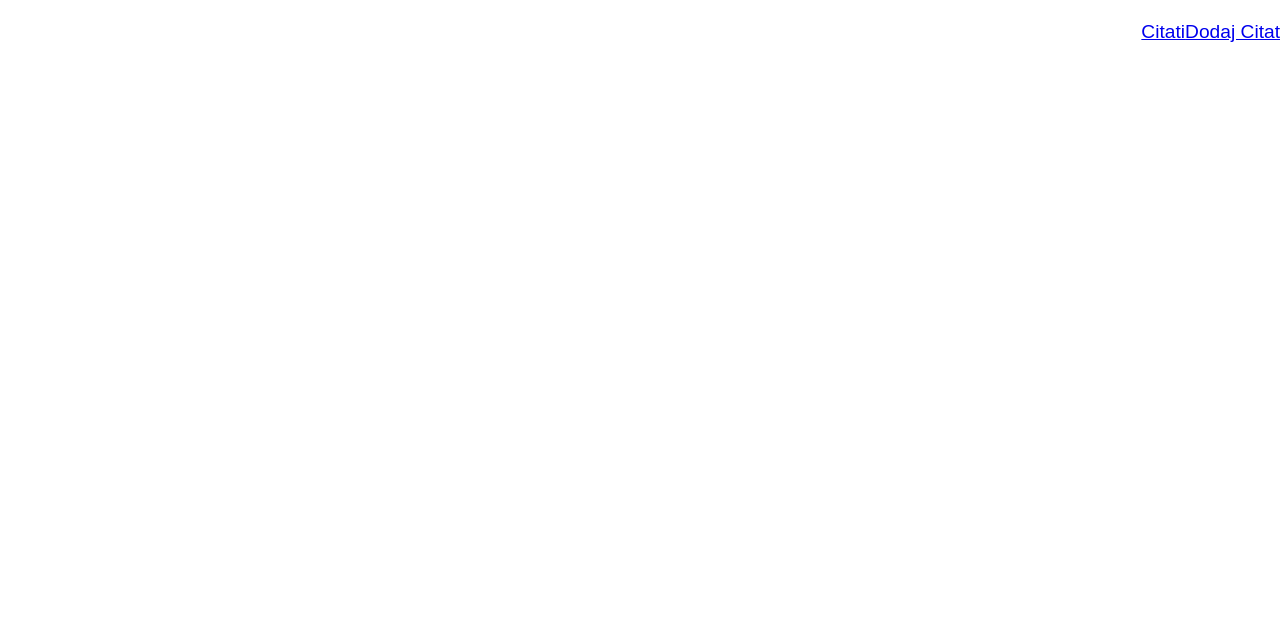
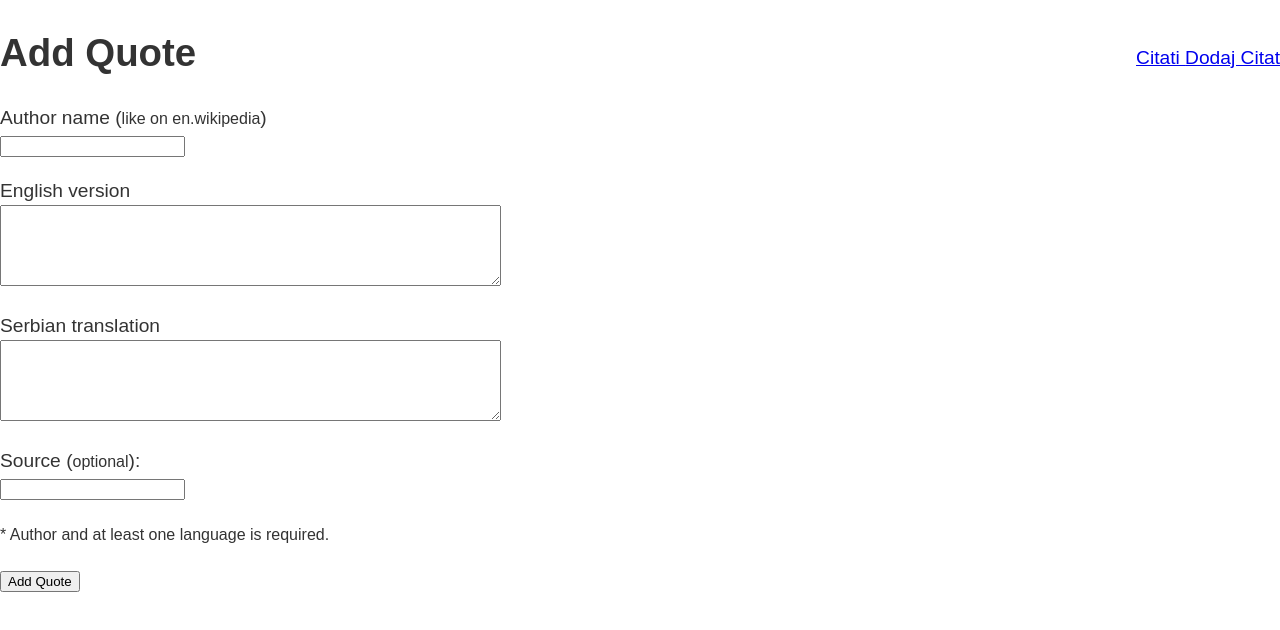
Before and after one commit to skolakoda/programming-quotes, a React (Create React App) app: page /add-quote in a window 1280 px wide. Shown: the top 630 px of the page. Built offline with nearby package versions, Linux system fonts and the light colour scheme.

Commit message:
small formating

```diff
--- a/src/components/App.css
+++ b/src/components/App.css
@@ -1,6 +1,5 @@
 .App {
   margin-left: 2%;
-  margin-top: 2%;
   display:flex;
   justify-content: space-between;
 }
--- a/src/components/Nav.jsx
+++ b/src/components/Nav.jsx
@@ -5,16 +5,14 @@ import './Nav.css'
 class Nav extends React.Component {
   render() {
     return (
-
       <div className="nav">
         <ul>
-          <Link to='/'>Citati</Link>
-          <Link to='/AddQuote'>Dodaj Citat</Link>
-
+          <Link to='/'>Citati </Link>
+          <Link to='/add-quote'>Dodaj Citat</Link>
         </ul>
       </div>
-    );
+    )
   }
 }
 
-export default Nav;
+export default Nav
--- a/src/components/Wrap.jsx
+++ b/src/components/Wrap.jsx
@@ -11,10 +11,10 @@ class Wrap extends React.Component {
       <div>
         <Nav/>
         <Route exact path="/" component={App}/>
-        <Route path="/addQuote" component={AddQuote}/>
+        <Route path="/add-quote" component={AddQuote}/>
       </div>
     );
   }
 }
 
-export default Wrap;
+export default Wrap
```
